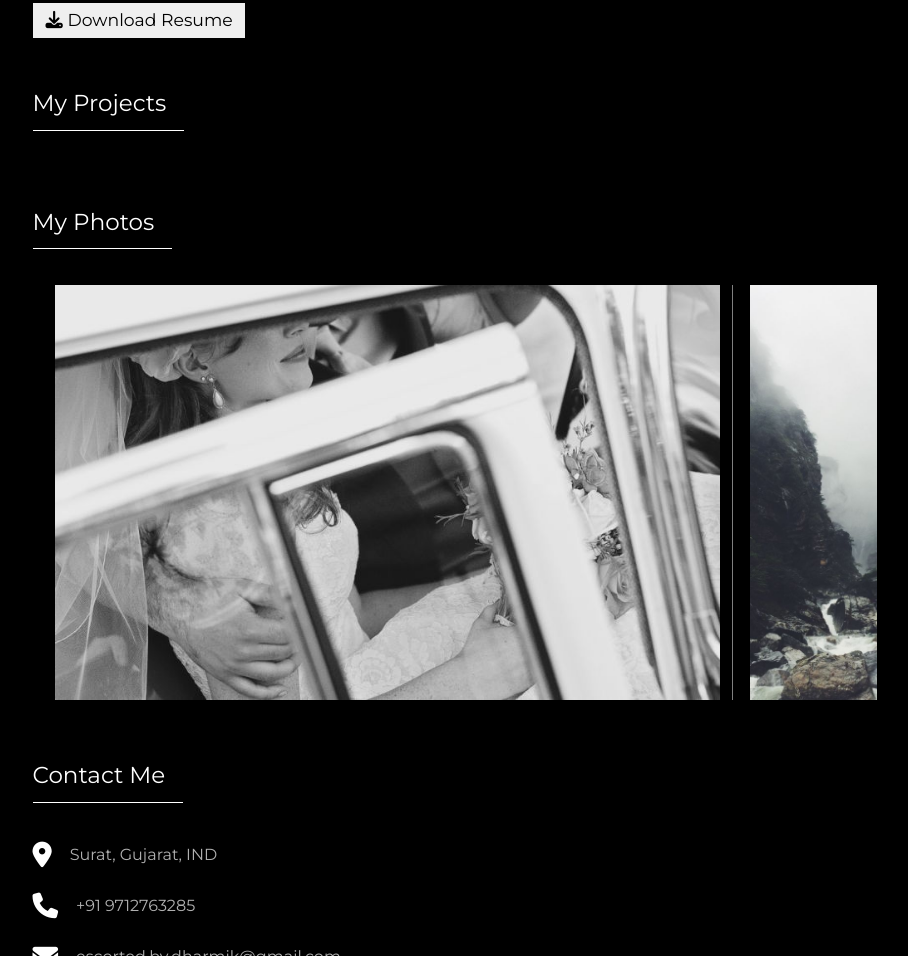
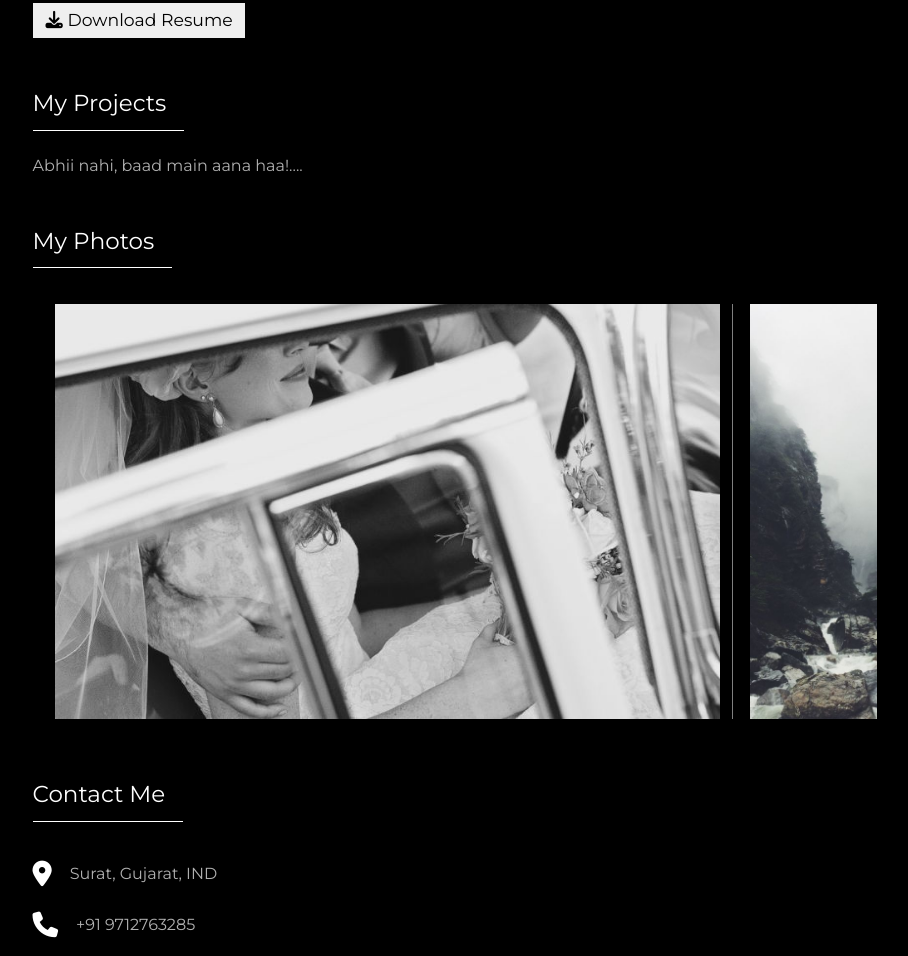
Before and after one commit to dharmikbhatti/html-css, a plain HTML site: page index.html in a window 1280 px wide. Shown: the part 1969-2925 px from the top of the page, without its empty margins (249-1157 px from the left). Drawn offline with Linux system fonts and the light colour scheme.

Commit message:
fourth commit

```diff
--- a/index.html
+++ b/index.html
@@ -86,6 +86,7 @@
 
             <div id="projects">
                 <h1>My Projects</h1>
+                <p>Abhii nahi, baad main aana haa!....</p>
             </div>
         </section>
 
```
